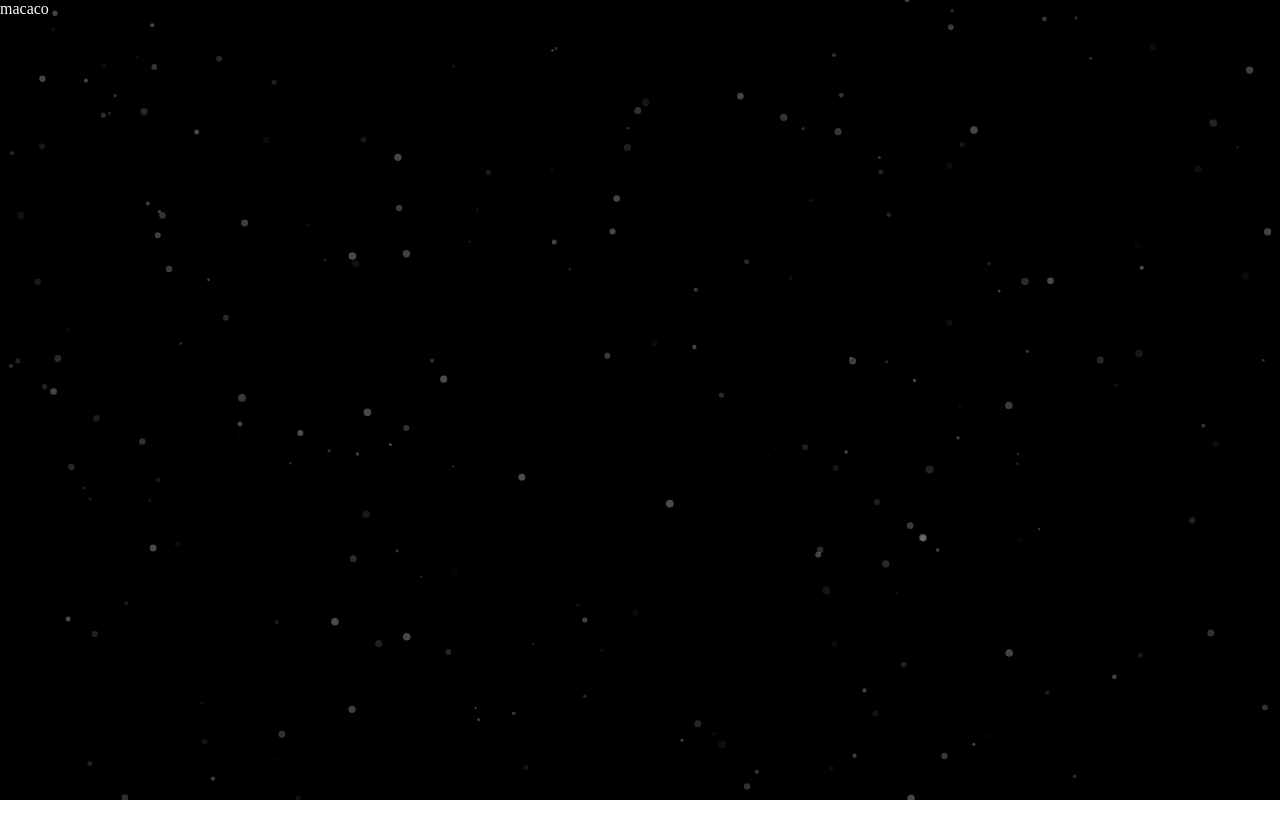
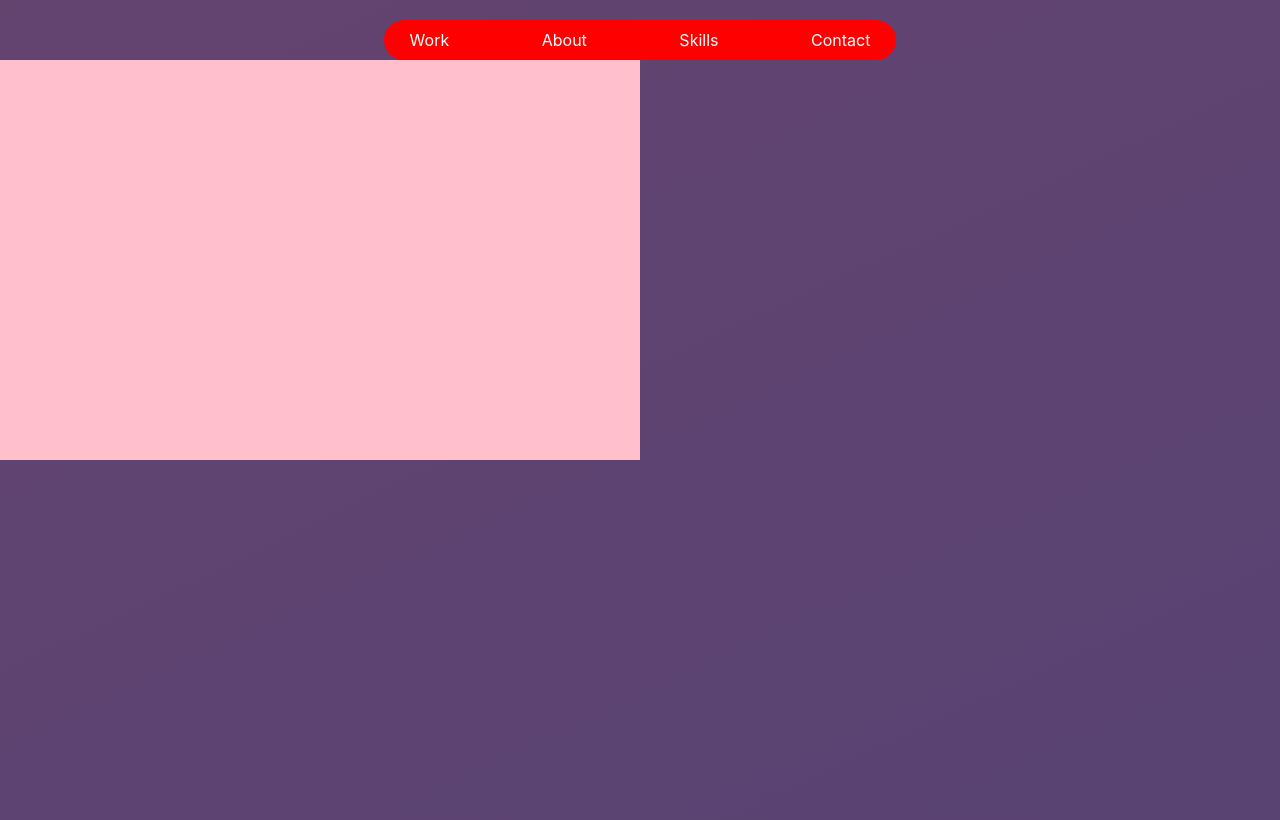
Before and after one commit to Leandrohee/portfolio, a React (Vite) app: page /portfolio/contact in a window 1280 px wide. Built offline with nearby package versions, Linux system fonts and the light colour scheme.

Commit message:
feat: add routes

```diff
--- a/package.json
+++ b/package.json
@@ -19,12 +19,14 @@
     "@tsparticles/slim": "^3.8.0",
     "react": "^18.3.1",
     "react-dom": "^18.3.1",
+    "react-router-dom": "^7.1.3",
     "styled-components": "^6.1.14"
   },
   "devDependencies": {
     "@eslint/js": "^9.17.0",
     "@types/react": "^18.3.18",
     "@types/react-dom": "^18.3.5",
+    "@types/react-router-dom": "^5.3.3",
     "@vitejs/plugin-react": "^4.3.4",
     "eslint": "^9.17.0",
     "eslint-plugin-react-hooks": "^5.0.0",
--- a/src/App.tsx
+++ b/src/App.tsx
@@ -1,10 +1,8 @@
 import styled from "styled-components";
-import Content from "./components/Content";
-import { ParticlesBg } from "./components/ParticlesBg";
+import Rotas from "./Routes";
 
 /* --------------------------------------------- CSS -------------------------------------------- */
 const AppSc = styled.div`
-  position: relative;
   height: 100%;
   width: 100%;
 `
@@ -13,12 +11,7 @@ const AppSc = styled.div`
 function App() {
   return (
     <AppSc>
-      {/* ParticlesBg is the background */}
-      <ParticlesBg/>
-      {/* Content represents all the components in the project */}
-      <Content>
-        <div style={{color: "white"}}>macaco</div>
-      </Content>
+      <Rotas/>
     </AppSc>
 
   )
--- /dev/null
+++ b/src/Pages/About/index.tsx
@@ -0,0 +1,17 @@
+import styled from "styled-components"
+
+/* --------------------------------------------- CSS -------------------------------------------- */
+const AboutSc = styled.div`
+    background-color: green;
+    height: 50vh;
+    width: 50vw;
+`
+
+/* ------------------------------------------ COMPONENT ----------------------------------------- */
+export default function About() {
+  return (
+    <AboutSc>
+
+    </AboutSc>
+  )
+}
--- /dev/null
+++ b/src/Pages/Contact/index.tsx
@@ -0,0 +1,19 @@
+import styled from "styled-components"
+
+/* --------------------------------------------- CSS -------------------------------------------- */
+const ContactSc = styled.div`
+    display: flex;
+    flex-direction: column;
+    width: 50vw;
+    height: 50vh;
+    background-color: pink;
+`
+
+/* ------------------------------------------ COMPONENT ----------------------------------------- */
+export default function Contact() {
+  return (
+    <ContactSc>
+
+    </ContactSc>
+  )
+}
--- /dev/null
+++ b/src/Pages/Skills/index.tsx
@@ -0,0 +1,19 @@
+import styled from "styled-components"
+
+/* --------------------------------------------- CSS -------------------------------------------- */
+const SkillsSc = styled.div`
+  display: flex;
+  flex-direction: column;
+  width: 50vw;
+  height: 50vh;
+  background-color: blue;
+`
+
+/* ----------------------------------------- COMPONENTS ----------------------------------------- */
+export default function Skills() {
+  return (
+    <SkillsSc>
+
+    </SkillsSc>
+  )
+}
--- /dev/null
+++ b/src/Pages/Work/index.tsx
@@ -0,0 +1,15 @@
+import styled from "styled-components"
+
+/* --------------------------------------------- CSS -------------------------------------------- */
+const WorkSc = styled.div`
+  display: flex;
+  flex-direction: column;
+`
+
+/* ------------------------------------------ COMPONENT ----------------------------------------- */
+export default function Work() {
+  return (
+    <WorkSc>
+    </WorkSc>
+  )
+}
--- /dev/null
+++ b/src/Routes/index.tsx
@@ -0,0 +1,30 @@
+/* ----------------------------- FILE RESPONSABLE FOR HANDLE ROUTES ----------------------------- */
+
+import { BrowserRouter as Router, Route, Routes } from "react-router-dom";
+import Work from "../Pages/Work";
+import About from "../Pages/About";
+import Skills from "../Pages/Skills";
+import Contact from "../Pages/Contact";
+import Navbar from "../components/Navbar";
+import styled from "styled-components";
+
+const RotasSc = styled.div`
+  height: 100%;
+  width: 100%;
+`
+
+
+export default function Rotas() {
+  return (
+
+    <Router basename="/portfolio">
+        <Navbar/>                                                   {/*Navbar is paralel to all the routes*/}
+        <Routes>
+            <Route path="" element={<Work/>}/>
+            <Route path="/about" element={<About/>}/>
+            <Route path="/skills" element={<Skills/>}/>
+            <Route path="/contact" element={<Contact/>}/>
+        </Routes>
+    </Router>
+  )
+}
--- a/src/components/Content/index.tsx
+++ /dev/null
@@ -1,17 +0,0 @@
-/* ---------------- COMPONENTE RESPONSABLE FOR WRAPING ALL THE OTHERS COMPONENTS ---------------- */
-
-import styled from "styled-components"
-
-/* --------------------------------------------- CSS -------------------------------------------- */
-const ContextSc = styled.div`
-    position: relative;
-`
-
-/* ------------------------------------------ COMPONENT ----------------------------------------- */
-export default function Content({children}: {children: React.ReactNode}) {
-  return (
-    <ContextSc>
-        {children}
-    </ContextSc>
-  )
-}
--- /dev/null
+++ b/src/components/Links/index.tsx
@@ -0,0 +1,46 @@
+import { Link } from "react-router-dom"
+import styled from "styled-components"
+
+/* --------------------------------------------- CSS -------------------------------------------- */
+const LinksSc = styled.div`
+    width: 100%;
+    display: flex;
+    justify-content: space-between;
+    align-items: center;
+    padding: 0 2vw;
+
+    .link{
+        text-decoration: none;
+        color: white;
+    }
+`
+/* ------------------------------------------ COMPONENT ----------------------------------------- */
+export default function Links() {
+
+        const links = [
+            {
+                name: "Work",
+                link: "/"
+            },
+            {
+                name: "About",
+                link: "/about"
+            },
+            {
+                name: "Skills",
+                link: "/skills"
+            },
+            {
+                name: "Contact",
+                link: "/contact"
+            },
+        ]
+
+    return (
+    <LinksSc>
+        {links.map(link => (
+            <Link className="link" to={link.link}>{link.name}</Link>
+        ))}
+    </LinksSc>
+  )
+}
--- /dev/null
+++ b/src/components/Navbar/index.tsx
@@ -0,0 +1,23 @@
+
+import styled from "styled-components"
+import Links from "../Links"
+
+
+const NavbarSc = styled.nav`
+    display: flex;
+    width: 40%;
+    height: 5vh;
+    /* background-color: transparent; */
+    background-color: red;
+    margin: auto;
+    margin-top: 2.5vh;
+    border-radius: 25px;
+`
+
+export default function Navbar() {
+  return (
+    <NavbarSc>
+        <Links/>
+    </NavbarSc>
+  )
+}
--- a/src/components/ParticlesBg/index.tsx
+++ /dev/null
@@ -1,126 +0,0 @@
-/* ------------------------- THIS FILE IS RESPONSABLE FOR THE BACKGROUND ------------------------ */
-
-import { useEffect, useMemo, useState } from "react";
-import Particles, { initParticlesEngine } from "@tsparticles/react";
-import {
-  type Container,
-  type ISourceOptions,
-  MoveDirection,
-  OutMode,
-} from "@tsparticles/engine";
-import { loadSlim } from "@tsparticles/slim"; // if you are going to use `loadSlim`, install the "@tsparticles/slim" package too.
-import styled from "styled-components";
-
-/* --------------------------------------------- CSS -------------------------------------------- */
-const ParticlesBgSc = styled.div`
-    position: absolute;
-    top: 0;
-    left: 0;
-    z-index: -1;
-
-    .particles-component{
-        height: 100%;
-        width: 100%;
-    }
-
-`
-
-/* ------------------------------------------ COMPONENT ----------------------------------------- */
-export const ParticlesBg = () => {
-  const [init, setInit] = useState(false);
-
-  // this should be run only once per application lifetime
-  useEffect(() => {
-    initParticlesEngine(async (engine) => {
-      await loadSlim(engine);
-    }).then(() => {
-      setInit(true);
-    });
-  }, []);
-
-  const particlesLoaded = async (container?: Container): Promise<void> => {
-    console.log(container);
-  };
-
-  const options: ISourceOptions = useMemo(
-    () => ({
-      background: {
-        color: {
-          value: "#000",
-        },
-      },
-      fpsLimit: 120,
-      interactivity: {
-        events: {
-          onClick: {
-            enable: true,
-            mode: "push",
-          },
-          onHover: {
-            enable: true,
-            mode: "repulse",
-          },
-        },
-        modes: {
-          push: {
-            quantity: 4,
-          },
-          repulse: {
-            distance: 80,
-            duration: 0.4,
-          },
-        },
-      },
-      particles: {
-        color: {
-          value: "#ffffff",
-        },
-        move: {
-          direction: MoveDirection.none,
-          enable: true,
-          outModes: {
-            default: OutMode.out,
-          },
-          random: false,
-          speed: 2,
-          straight: false,
-        },
-        number: {
-          density: {
-            enable: true,
-          },
-          value: 450,
-        },
-        opacity: {
-          value: {
-            min: 0,
-            max: 0.3
-          },
-        },
-        shape: {
-          type: "circle",
-        },
-        size: {
-          value: { min: 1, max: 4 },
-        },
-      },
-      detectRetina: true,
-    }),
-    [],
-  );
-
-  if (init) {
-    return (
-        <ParticlesBgSc>
-            <Particles
-              className="particles-component"
-              id="tsparticles"
-              particlesLoaded={particlesLoaded}
-              options={options}
-            />
-        </ParticlesBgSc>
-    );
-  }
-
-  return <></>;
-};
--- a/src/global.css
+++ b/src/global.css
@@ -2,11 +2,22 @@
   margin: 0;
   padding: 0;
   box-sizing: border-box;
-  font-family: var(--font-geist-sans);
+  font-family: var(--font-1);
 }
 
+
 body{
-  background-color: #fff;
+  height: 100vh;
+  width: 100vw;
+  background: linear-gradient(155deg, rgba(174,68,90,1) 0%, rgba(101,67,111,1) 20%, rgba(87,67,115,1) 100%);
+  background-size: 150% 150%;
+  animation: GradientAnimation 20s ease infinite;
+}
+
+@keyframes GradientAnimation {
+  0%{background-position: 0% 38%}
+  50%{background-position: 100% 62%}
+  100%{background-position:0% 38%}
 }
 
 /* -------------------------------------- VARIAVEIS DE CSS -------------------------------------- */
@@ -14,4 +25,6 @@ body{
   --bg: #ffffff;
   --grey: gray;
   --border_radius: 20px;
+  --font-1: gt, -apple-system, "system-ui", "Segoe UI", Roboto, Oxygen, Ubuntu, Cantarell, "Open Sans", "Helvetica Neue", sans-serif;
+  --font-2: acorn, -apple-system, "system-ui", "Segoe UI", Roboto, Oxygen, Ubuntu, Cantarell, "Open Sans", "Helvetica Neue", sans-serif;
 }
```
Also changed, not shown: 1 other file (tests, documents, lock files or other folders).
